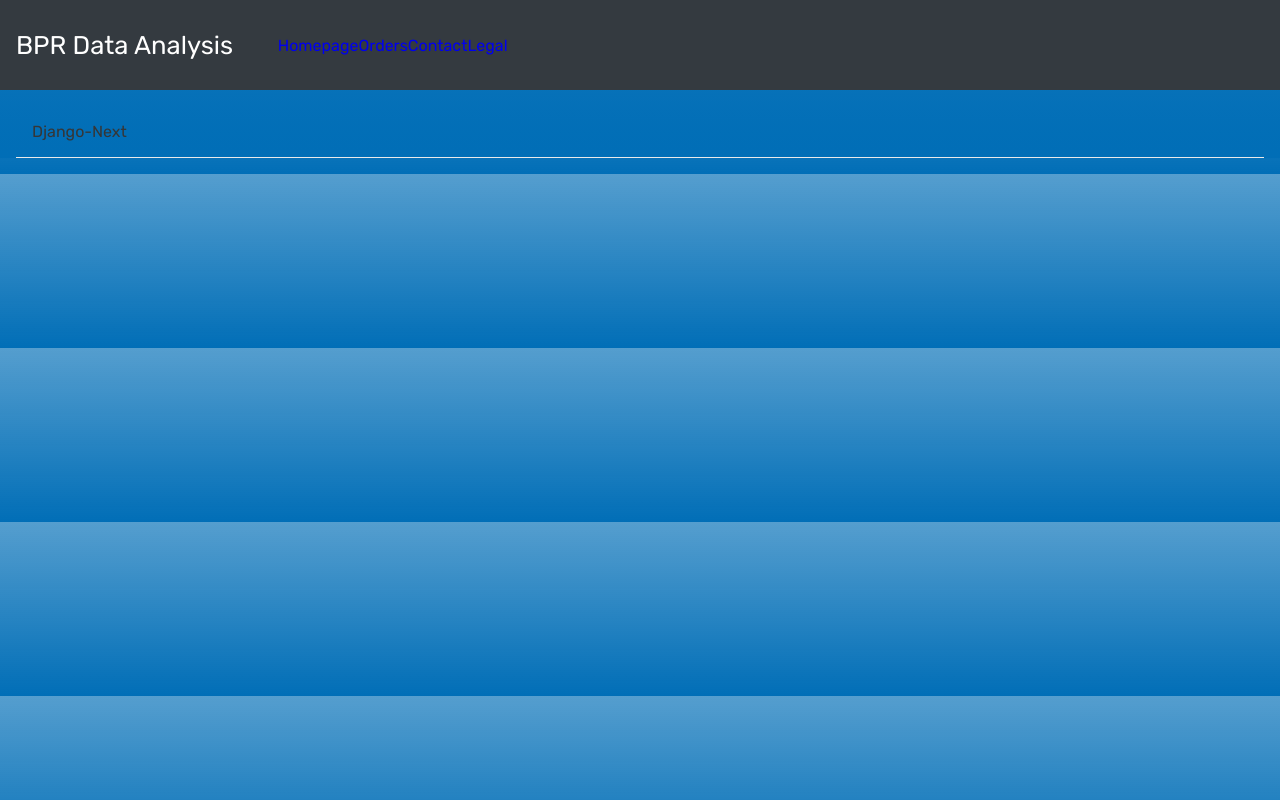
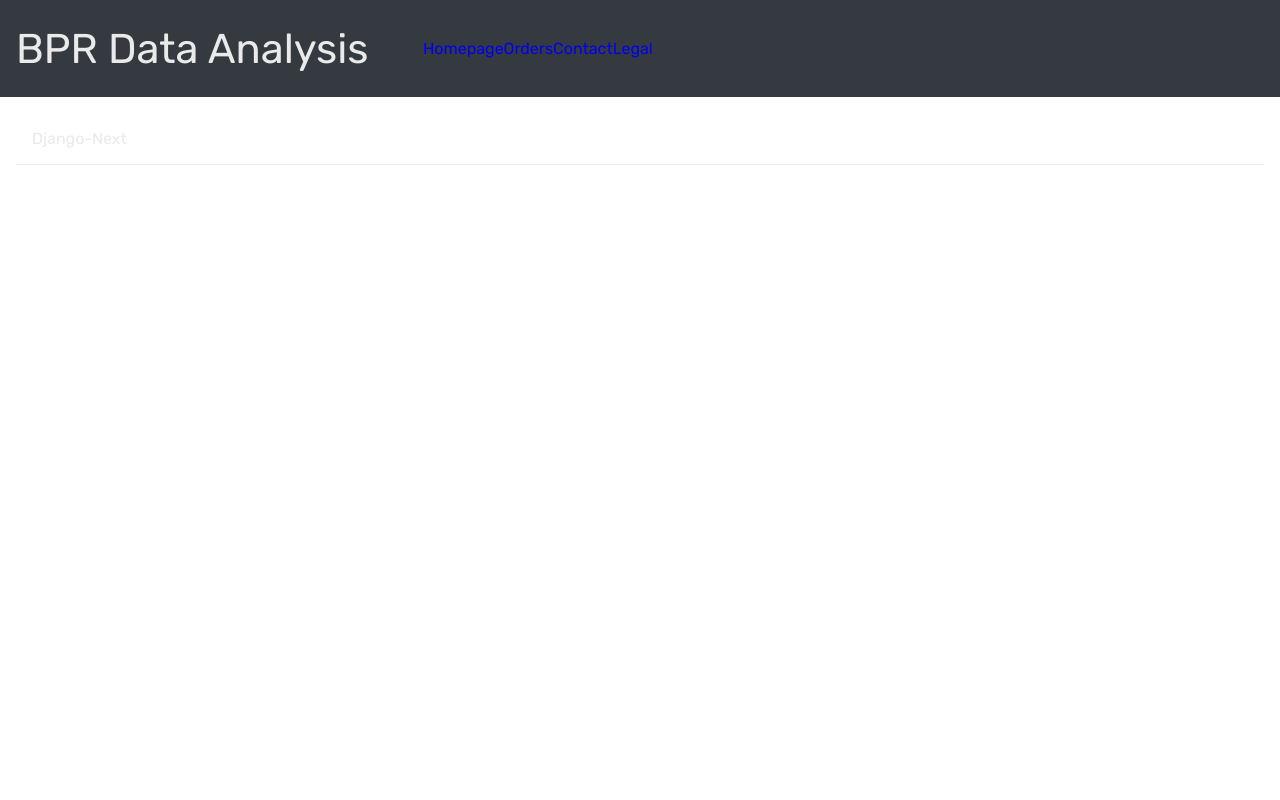
Before and after one commit to Brlaney/django-next, a Next.js app in the folder next-app/: page / in a window 1280 px wide. Built offline with nearby package versions, Linux system fonts and the light colour scheme.

Commit message:
scss changes, src pages index and navbar

```diff
--- a/next-app/src/components/Navbar/Navbar.tsx
+++ b/next-app/src/components/Navbar/Navbar.tsx
@@ -31,7 +31,7 @@ export default function Navbar() {
                     href={{
                       pathname: link.link,
                     }}
-                    className={styles.link}
+                    className={styles.linkTag}
                   >
                     {link.name}
                   </Link>
--- a/next-app/src/pages/index.tsx
+++ b/next-app/src/pages/index.tsx
@@ -3,13 +3,13 @@ import styles from '@/styles/pages/Home.module.scss';
 
 export default function Home() {
   return (
-    <div className={styles.container}>
+    <div className={styles.homepage}>
 
       <div className={styles.title}>
         Django-Next
       </div>
 
-      <div className={styles.main}>
+      <div className={styles.content}>
         <div className={styles.card}>
 
         </div>
--- a/next-app/src/scss/components/Navbar.module.scss
+++ b/next-app/src/scss/components/Navbar.module.scss
@@ -14,43 +14,42 @@
     .parent {
       display: flex;
       padding: 0.66rem 1rem;
+      margin: 0.22rem 0rem;
       height: 90px;
       flex-direction: row;
       align-items: center;
       .brand {
         font-family: $primary-font;
-        font-size: 1.6rem;
-        color: $white;
+        font-size: 2.6rem;
+        color: $text-light;
       }
       .brand:hover {
         text-decoration: underline;
         text-decoration-color: $secondary;
-      }
       }
       .rightside {
         display: flex;
         align-items: flex-end;
         align-content: flex-end;
         flex-direction: column;
-      // width: 100%;
         padding: 0 0.3rem;
         font-family: $secondary-font;
         .list {
+          color: $text-light;
           .item {
-          margin: 0;
-          padding: 0;
-          font-family: $secondary-font;
-          .link {
             font-size: 1rem;
             color: $text-light;
             padding: 0 0.6rem;
+
+            link {
+              color: $text-light;
             }
-          .link:hover {
-            text-decoration: underline;
-            text-decoration-color: $secondary;
+            .linkTag {
+              color: $text-light;
             }
           }
         }
       }
     }
   }
+}
--- a/next-app/src/scss/globals.scss
+++ b/next-app/src/scss/globals.scss
@@ -1,4 +1,3 @@
-@import url('https://fonts.googleapis.com/css2?family=Itim&family=Raleway:wght@300;400;500;600&display=swap');
 @import './theme/theme';
 @import './mixins/mixins.scss';
 
@@ -8,9 +7,6 @@ body {
   margin: 0;
   box-sizing: border-box;
   font-family: $primary-font;
-  background: linear-gradient(90deg, $bg1 0%, $bg2 100%);
-  background: -moz-linear-gradient(90deg, $bg1 0%, $bg2 100%);
-  background: -webkit-linear-gradient(90deg, $bg1 0%, $bg2 100%);
 }
 
 a {
@@ -20,24 +16,6 @@ a {
 * {
   box-sizing: border-box;
   font-family: $primary-font;
-}
-
-body::-webkit-scrollbar,
-body::-webkit-scrollbar {
-  background-color: $text-dark;
-}
-
-body::-webkit-scrollbar-corner,
-body::-webkit-scrollbar-corner {
-  background-color: $text-dark;
-}
-
-body::-webkit-scrollbar-thumb,
-body::-webkit-scrollbar-thumb {
-  border-radius: 8px;
-  background-color: $text-med;
-  min-height: 24px;
-  border: 3px solid $text-dark;
 }
 
 .container {
@@ -50,26 +28,5 @@ body::-webkit-scrollbar-thumb {
     display: flex;
     justify-content: center;
     align-items: center;
-    .grid {
-      display: flex;
-      flex-direction: row-reverse;
-      justify-content: center;
-      margin: 0.62rem;
-      padding: 0 0.62rem;
-      .gridItem {
-        height: 100%;
-        width: 100%;
-        min-width: 185px;
-        .sidebar {
-          padding: 0.62rem;
-          margin: 0.62rem;
-          height: 50vh;
-        }
-        .component {
-          margin: 0.62rem;
-          height: 70vh;
-        }
-      }
-    }
   }
 }
--- a/next-app/src/scss/pages/Home.module.scss
+++ b/next-app/src/scss/pages/Home.module.scss
@@ -1,9 +1,21 @@
 @import '../theme/theme';
 @import '../mixins/mixins.scss';
 
-.title {
-  color: $text-dark;
-  margin: 1rem;
-  padding: 1rem;
-  border-bottom: 1px solid $text-light;
+.homepage {
+  .title {
+    color: $text-light;
+    margin: 1rem;
+    padding: 1rem;
+    border-bottom: 1px solid $text-light;
+  }
+
+  .content {
+
+    .card {
+      width: 260px;
+      height: 300px;
+
+    }
+
+  }
 }
--- a/next-app/src/scss/theme/_theme.scss
+++ b/next-app/src/scss/theme/_theme.scss
@@ -1,3 +1,5 @@
+// @import url('https://fonts.googleapis.com/css2?family=Itim&family=Raleway:wght@300;400;500;600&display=swap');
+
 // @import url('https://fonts.googleapis.com/css2?family=Itim&family=Raleway:wght@300;400;500;600&display=swap');
 
 @import url('https://fonts.googleapis.com/css2?family=Rubik:wght@300;400;700&family=Raleway:wght@300;400;500;600&family=Noto+Sans+Math&display=swap');
```
Lines whose indentation alone changed are shown as unchanged.
